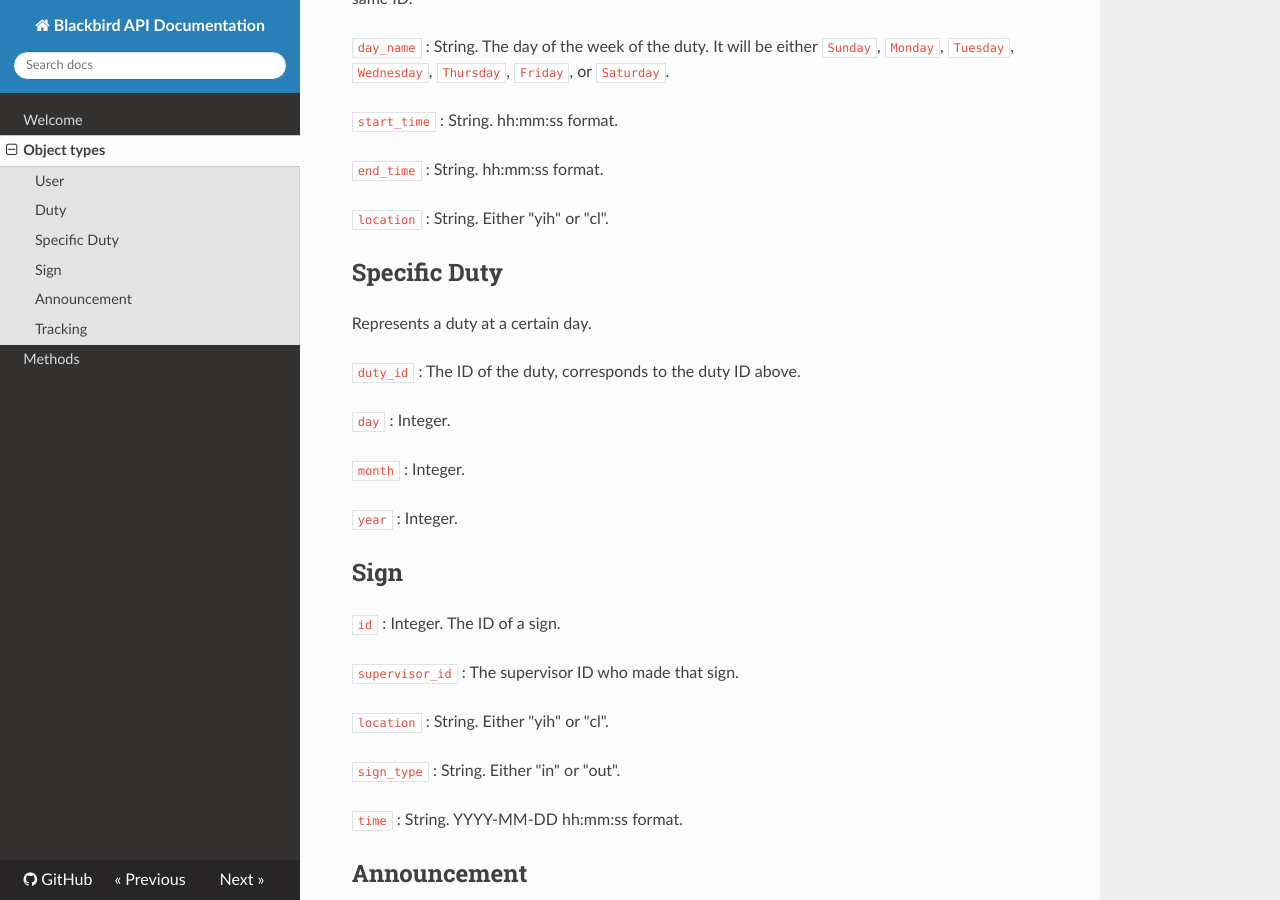
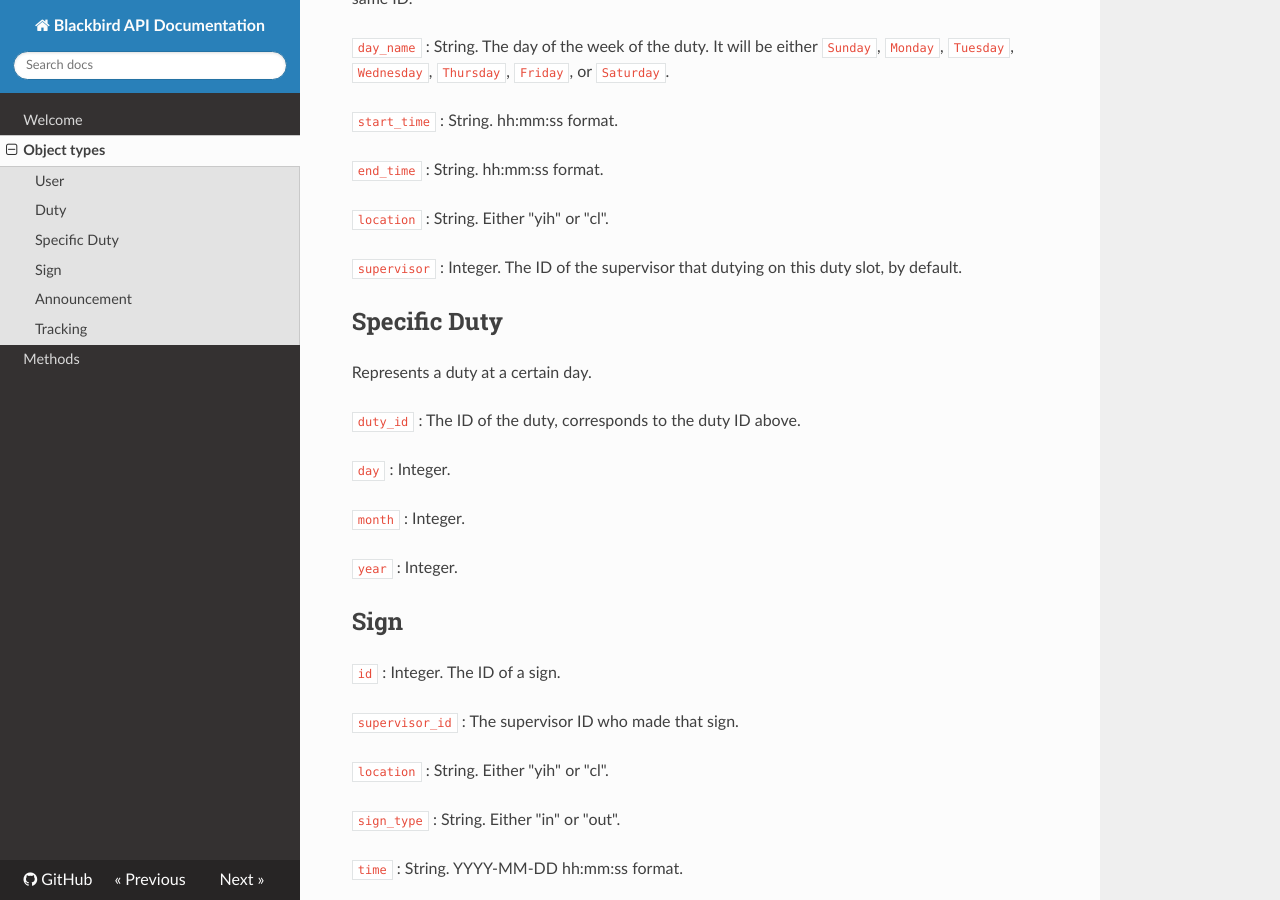
Before and after one commit to commitech/blackbird, an MkDocs documentation site: the page built from docs/object.md, in a window 1280 px wide and 900 px high, scrolled down 994 px. Built offline with MkDocs 1.6.1, drawn with Linux system fonts in a browser that asks for light colours; nearby versions of some CDN libraries; old or Windows-style settings are respelled for this version of MkDocs.

Commit message:
update docs

```diff
--- a/docs/object.md
+++ b/docs/object.md
@@ -41,6 +41,8 @@ Represents a duty.
 `end_time` : String. hh:mm:ss format.
 
 `location` : String. Either "yih" or "cl".
+
+`supervisor` : Integer. The ID of the supervisor that dutying on this duty slot, by default.
 
 ## Specific Duty
 
```
